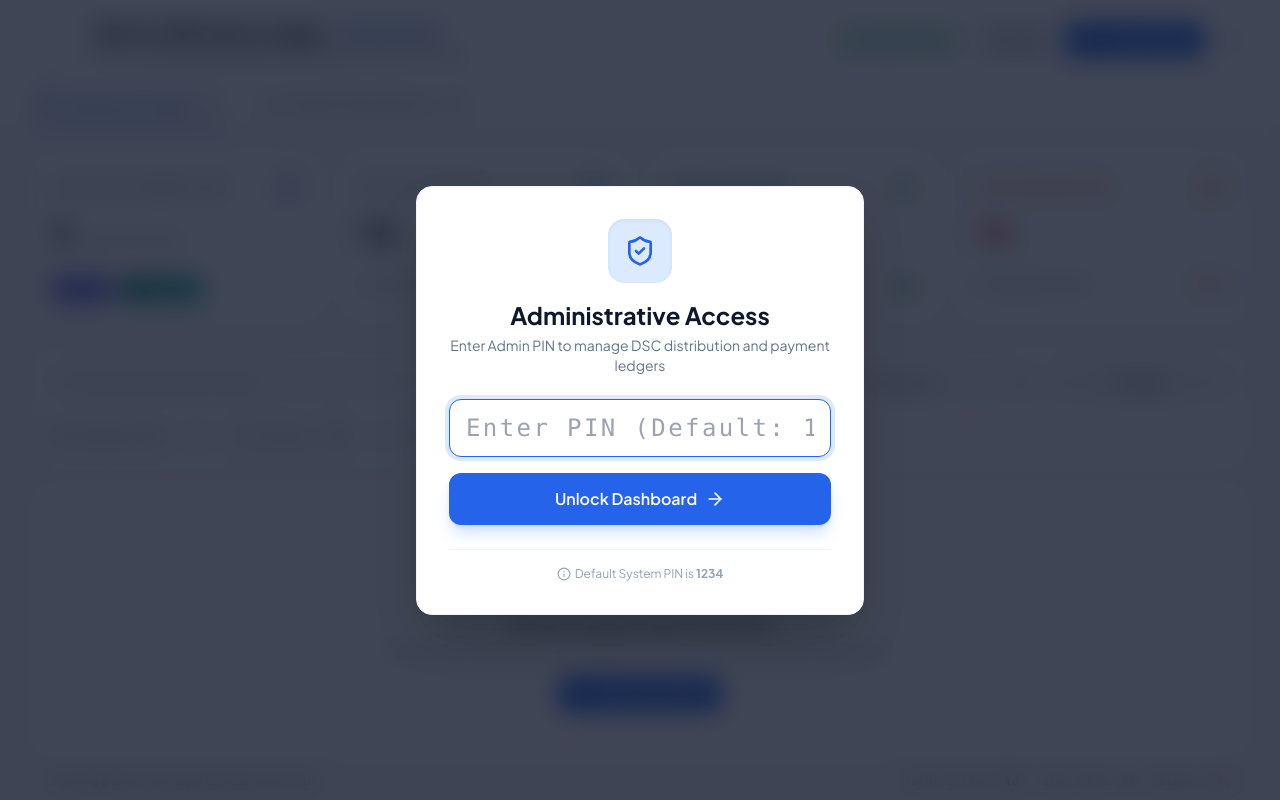
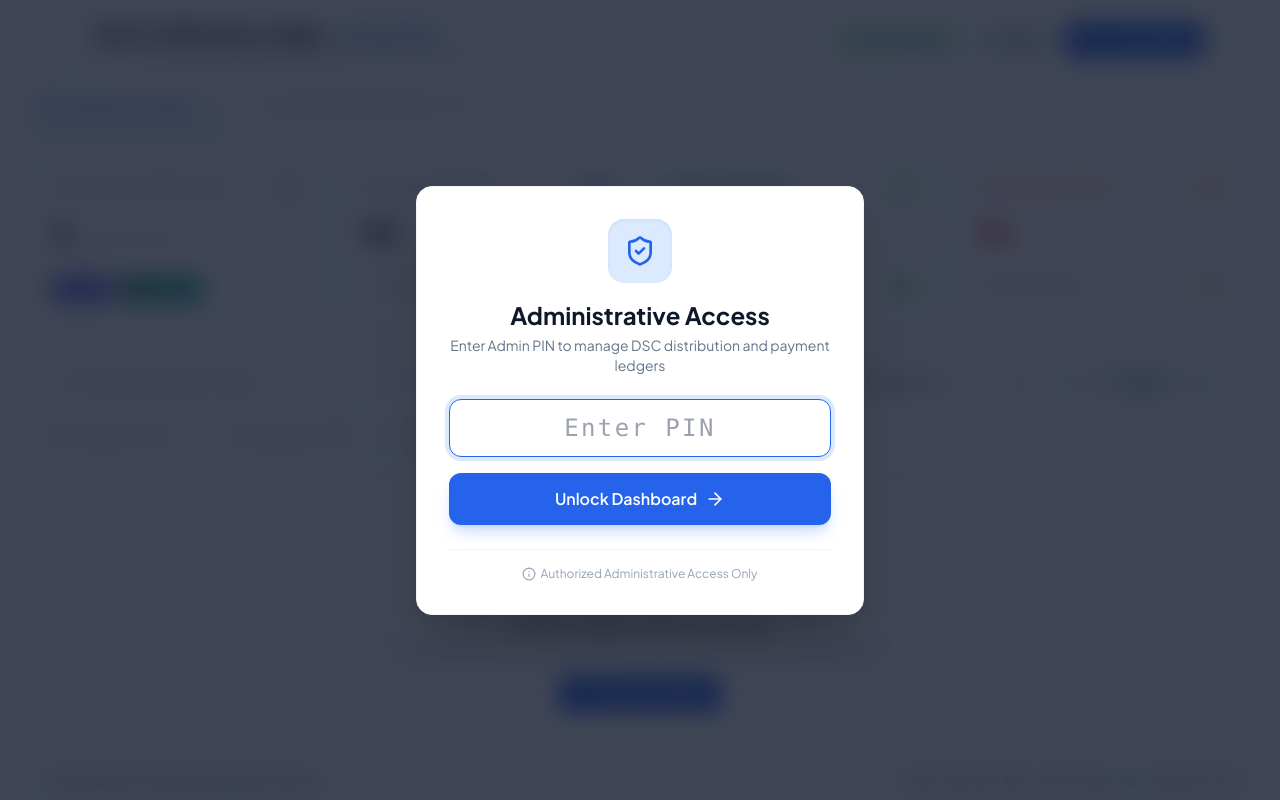
Before and after one commit to DPMKMM/dpmdsc, a FastAPI app: page / in a window 1280 px wide. Run offline with FastAPI, Linux system fonts and the light colour scheme; some libraries are stand-ins or nearby versions.

Commit message:
Update admin PIN password to 7159

```diff
--- a/main.py
+++ b/main.py
@@ -14,7 +14,7 @@ from backend.seed_data import KHAMMAM_MANDALS, DEFAULT_DESIGNATIONS
 # Create tables if not present (clean production database)
 Base.metadata.create_all(bind=engine)
 
-ADMIN_PIN = os.getenv("ADMIN_PIN", "1234")
+ADMIN_PIN = os.getenv("ADMIN_PIN", "7159")
 
 app = FastAPI(
     title="DSC & USB Token Distribution Tracker",
--- a/render.yaml
+++ b/render.yaml
@@ -8,4 +8,4 @@ services:
       - key: PYTHON_VERSION
         value: 3.12.0
       - key: ADMIN_PIN
-        value: "1234"
+        value: "7159"
--- a/templates/index.html
+++ b/templates/index.html
@@ -65,7 +65,7 @@
               type="password"
               v-model="pinInput"
               maxlength="8"
-              placeholder="Enter PIN (Default: 1234)"
+              placeholder="Enter PIN"
               class="w-full text-center text-2xl tracking-widest font-mono py-3 px-4 rounded-xl border border-slate-300 focus:ring-4 focus:ring-blue-100 focus:border-blue-600 outline-none transition"
               autofocus
             />
@@ -86,7 +86,7 @@
 
         <div class="mt-6 pt-4 border-t border-slate-100 flex items-center justify-center space-x-1 text-xs text-slate-400">
           <i data-lucide="info" class="w-3.5 h-3.5"></i>
-          <span>Default System PIN is <strong>1234</strong></span>
+          <span>Authorized Administrative Access Only</span>
         </div>
       </div>
     </div>
--- a/test_app.py
+++ b/test_app.py
@@ -18,7 +18,7 @@ def test_full_application_flow():
     assert res_auth_fail.json()["success"] is False
     print("✔ Admin Auth Failure Check: Passed")
 
-    res_auth_ok = client.post("/api/auth/verify", json={"pin": "1234"})
+    res_auth_ok = client.post("/api/auth/verify", json={"pin": "7159"})
     assert res_auth_ok.status_code == 200
     assert res_auth_ok.json()["success"] is True
     print("✔ Admin Auth Success Check: Passed")
```
Also changed, not shown: 1 other file.
